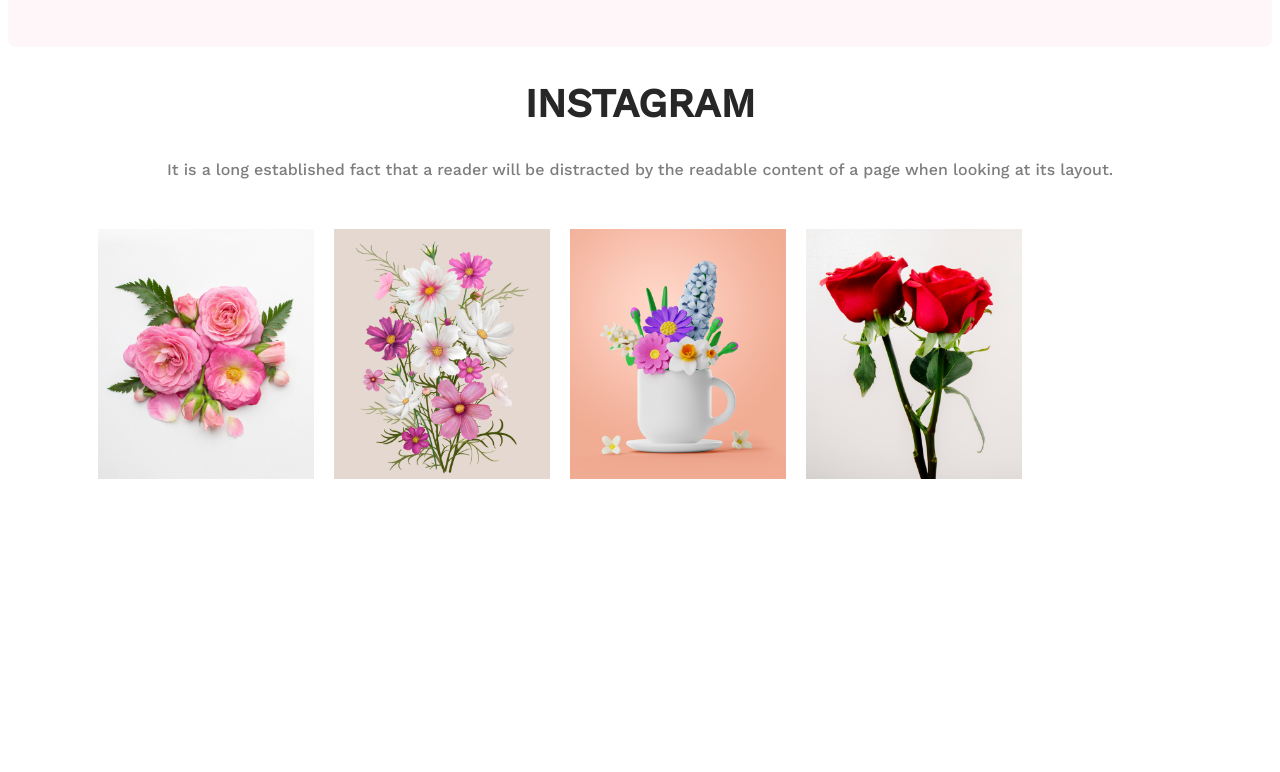
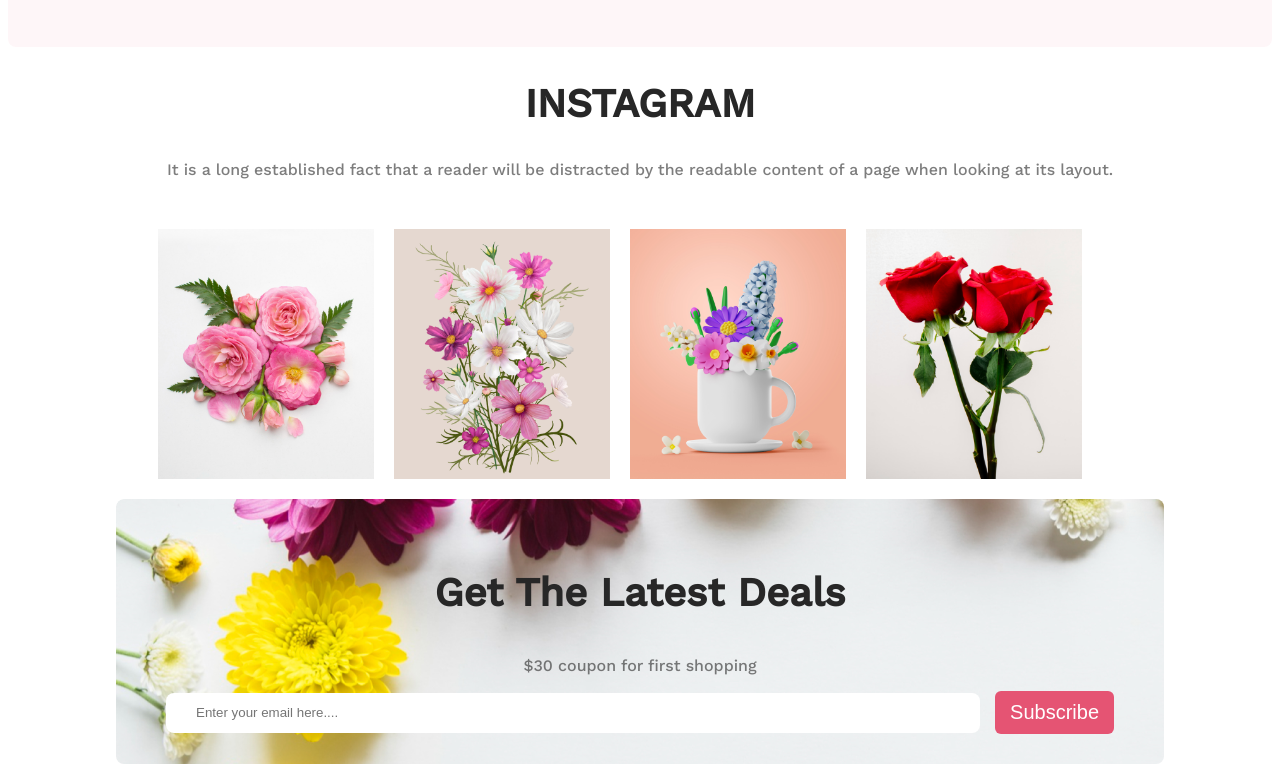
Before and after one commit to Programmer-Jarif/flower-shop, a plain HTML site: page index.html in a window 1280 px wide. Shown: the part 1239-2011 px from the top of the page. Before the commit the page ends 1726 px from the top, so only its background shows below. Drawn offline with nearby package versions, Linux system fonts and the light colour scheme.

Commit message:
lateast deal added

```diff
--- a/index.html
+++ b/index.html
@@ -75,6 +75,24 @@
           </div>
         </div>
       </section>
+
+      <!-- the latest deal  -->
+      <section class="lateast-deal-section">
+        <div class="lateast-deal-info">
+          <h3 class="lateast-deal-title">Get The Latest Deals</h3>
+          <p class="lateast-deal-description">$30 coupon for first shopping</p>
+        </div>
+
+        <div class="lateast-deal-bar">
+          <input
+            type="text"
+            placeholder="Enter your email here....
+          "
+          />
+
+          <button class="btn-primary">Subscribe</button>
+        </div>
+      </section>
     </main>
     <footer></footer>
   </body>
--- a/style/styles.css
+++ b/style/styles.css
@@ -15,6 +15,7 @@ padding: 10px 15px;
 font-size: 20px;
 font-weight: 500;
 }
+
 
 
 /* header section start */
@@ -87,6 +88,7 @@ font-weight: 800;
 
 .instagram section{
     margin-top: 50px;
+    margin-bottom: 40px;
 }
 .insta-info{
 
@@ -108,16 +110,51 @@ margin-bottom: 50px;
     gap: 20px;
     width: 200px;
 height: 250px;
-margin-left: 90px;
-/* margin-left: auto; */
-/* margin-right: auto; */
+margin: 20px 150px;
 width: 50%;
-/* padding: 20px 50px 10px 50px; */
-    /* width: 25%;
-    margin: 10px 30px;
-     */
+
 
 }
 /* instagram section end */
 
+/* lateast-deal-section start  */
+.lateast-deal-section{
+background-image: url('../Flower\ Asset/Rectangle 9.png');
+background-repeat: no-repeat;
+width: 75%;
+border-radius: 8px;
+margin: auto;
+padding: 30px 50px;
+
+}
+.lateast-deal-info{
+
+}
+.lateast-deal-title{
+    color: #272727;
+    text-align: center;
+    font-size: 40px;
+    font-weight: 800;
+}
+.lateast-deal-description{
+    color: #27272799;
+    text-align: center;
+
+}
+
+.lateast-deal-bar{
+display: flex;
+text-align: center;
+align-items: center;
+}
+.lateast-deal-bar > input{
+    border-radius: 8px;
+background: #FFF;
+    width: 100%;
+    padding: 12px 0 13px 30px;
+    border: 0;
+margin-right: 15px;}
+
+/* lateast-deal-section end  */
+
 /* main section  */
```
